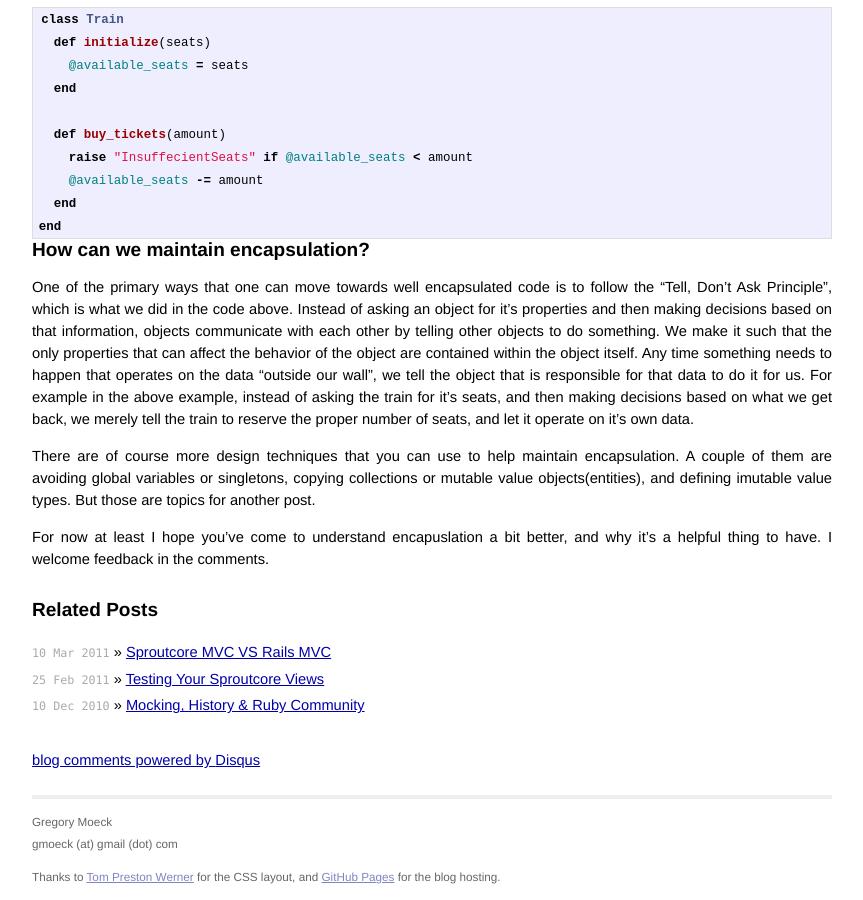
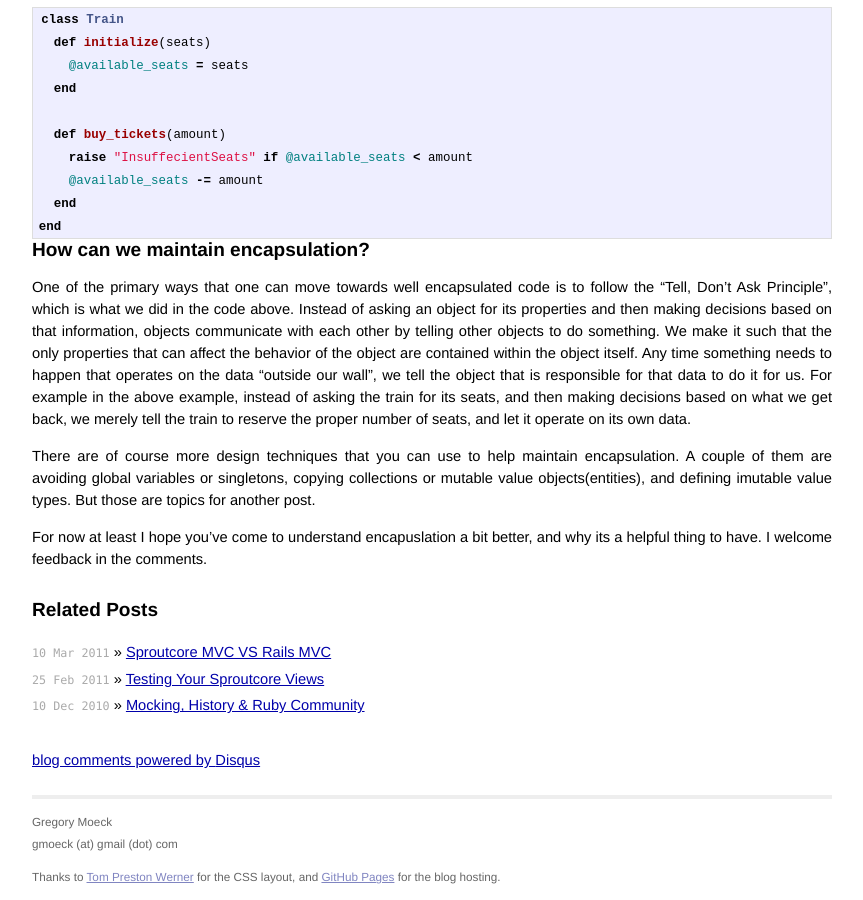
Before and after one commit to gmoeck/gmoeck.github.com, a Jekyll site: the page built from _posts/2011-09-20-why-you-should-care-about-encapsulation.md, in a window 1280 px wide and 900 px high, scrolled down 2533 px. Shown: the whole window, without its empty margins (208-1071 px from the left). Built offline with Jekyll 4.4.1, drawn with Linux system fonts in a browser that asks for light colours; Markdown is read by kramdown in place of the engine named in the settings; comment, search, counter and statistics services are not loaded; some of the changed text lies outside the part shown.

Commit message:
Fix its from it's

```diff
--- a/_posts/2010-12-10-mocks-history-and-ruby.markdown
+++ b/_posts/2010-12-10-mocks-history-and-ruby.markdown
@@ -6,18 +6,18 @@
 Recently Nick Gauthier wrote a [post](http://www.ngauthier.com/2010/12/everything-that-is-wrong-with-mocking.html) in which he critiqued how a lot of people use mocks in RSpec. Then in the comments on the post there was a good discussion with Nick, David Chelimsky and others discussing the topic. But in the course of reading through, a bigger problem jumped out at me. As a whole, we in the Ruby community are too ignorant of history and theory. So this post is not a critique per se on the mocking discussion but rather an attempt to point out a larger problem.
 
 ##Why does mocking exist?
-Mocking was first presented (publicly) at the XP 2000 conference by Tim Mackinnon, Steve Freeman and Philip Craig. You can read the original paper [here](http://connextra.com/aboutUs/mockobjects.pdf). It was developed initially as a way to do two things: (1) Test an object in isolation from it's dependencies. (2) Avoid polluting domain objects with getters so that the testing framework could check their internals.
+Mocking was first presented (publicly) at the XP 2000 conference by Tim Mackinnon, Steve Freeman and Philip Craig. You can read the original paper [here](http://connextra.com/aboutUs/mockobjects.pdf). It was developed initially as a way to do two things: (1) Test an object in isolation from its dependencies. (2) Avoid polluting domain objects with getters so that the testing framework could check their internals.
 
 However, as the description of the concept evolved, the idea of mocking objects became much more about OO-design than it was about dependencies. The "founders" clarified their usage in 2004 at OOPSLA in [this](http://www.jmock.org/oopsla2004.pdf) paper. They desired to design their systems "as a web of collaborating objects" each of which followed the [SRP](http://www.objectmentor.com/resources/articles/srp.pdf), and [the Law of Demeter](http://en.wikipedia.org/wiki/Law_of_Demeter). As such, they desired to change the behavior of the system by changing the composition of its objects - that is adding and removing instances or pluggin different combinations together - rather than writing procedural code. Therefore, they insisted on "focused objects that send commands to each other and don’t expose any way to query their state".
 
-This of course then seemed to back them into a corner, since if their objects did not expose their state, how was one to write unit tests for said objects? They proposed to "change the way we approach TDD" by focusing more on the interaction (or ["messages"](http://lists.squeakfoundation.org/pipermail/squeak-dev/1998-October/017019.html) as Alan Kay would call them) between the objects. Instead of testing the state of an object after a given operation, they proposed checking how the object communicates with it's neighbors. The unit test's goal then is to make explicit the relationship between the target object and it's environment.
+This of course then seemed to back them into a corner, since if their objects did not expose their state, how was one to write unit tests for said objects? They proposed to "change the way we approach TDD" by focusing more on the interaction (or ["messages"](http://lists.squeakfoundation.org/pipermail/squeak-dev/1998-October/017019.html) as Alan Kay would call them) between the objects. Instead of testing the state of an object after a given operation, they proposed checking how the object communicates with its neighbors. The unit test's goal then is to make explicit the relationship between the target object and its environment.
 
 Perhaps the worst decision that they made in the description of their procedure is that they originally decided to call the testing structures mock "objects". Because of the name of their proposed test structure, people thought that they were advocating designing the **objects** that the mock is representing. In fact however they were advocating that one ask what *role* that object is going to have to play, *without* specifying how one is going to implement that role. They were attempting to advocate that one mock an **idea** or a **role**, not an implementation, so that the object under testing would be forced to delegate any responsibility that was not their's.
 
 ##So then how should mocks be used?
 In the section of the RSpec book which Nick quoted, David created a mock object representing an output object which is a dependency for the codebreaker game that they were writing. The ensuing discussion then focused upon the need to specify the implementation of the standard output object, and as such making the code brittle. Nick's objection (and quite rightly) was that David was seeming to specify the implementation of the standard out object in his test.
 
-In fact though, the real problem is that David has broken the rule of "only mock types you own". What he should have done (and could easily refactor it to) is created a thin wrapper around the standard output object that speaks in the domain of the system in which he was working (notice by the way that I'm speaking in David's language from his comments, he knows this). The mock output object then would have represented *the idea* of an output object within the codebreaker domain, and it would have been acknowledging the fact that the game object should **not** be responsible for it's own output (SRP). The mock object then would be specifying not **how** the other object functioned, but **what** it must do. He then would be able to temporarily mock the output object, and once the object specifying the state of the game was green, he could write tests to specify *how* that object functions. Also, then the implementation of *how* that output object works could change without breaking the game object, and vice versa.
+In fact though, the real problem is that David has broken the rule of "only mock types you own". What he should have done (and could easily refactor it to) is created a thin wrapper around the standard output object that speaks in the domain of the system in which he was working (notice by the way that I'm speaking in David's language from his comments, he knows this). The mock output object then would have represented *the idea* of an output object within the codebreaker domain, and it would have been acknowledging the fact that the game object should **not** be responsible for its own output (SRP). The mock object then would be specifying not **how** the other object functioned, but **what** it must do. He then would be able to temporarily mock the output object, and once the object specifying the state of the game was green, he could write tests to specify *how* that object functions. Also, then the implementation of *how* that output object works could change without breaking the game object, and vice versa.
 
 ##So then what can we learn?
 I think the real thing to take away from this discussion is that we as a community need to do a better job of educating ourselves about why the tools that we use exist, and what they were intended to accomplish. The Ruby community is a great place to work in, and we really are pushing the boundaries on many fronts. However we tend to not care as much about ideas that were thought of and developed in other languages like Java. We tend to only focus on their ruby implementation, instead of understanding the ideas behind the technology. If we are going to be true craftsman, I think we also need to learn our history and theory.
--- a/_posts/2011-09-20-why-you-should-care-about-encapsulation.md
+++ b/_posts/2011-09-20-why-you-should-care-about-encapsulation.md
@@ -28,10 +28,10 @@
 between the two. For the purpose of this blog post, when I say
 encapsulation, I mean "the behavior of an object can only be affected
 through its API". Or to put it negatively, an object is not well
-encapsulated when it's behavior can be affected without calling it's
+encapsulated when its behavior can be affected without calling its
 API. Or another way to think about it is that a well encapsulated object draws
 a solid boundry or wall around itself, and ensures that all the code that
-changes it's behavior is contained within the object itself.
+changes its behavior is contained within the object itself.
 
 Consider the following example:
 
@@ -157,16 +157,16 @@
 ##How can we maintain encapsulation?
 One of the primary ways that one can move towards well encapsulated code
 is to follow the "Tell, Don't Ask Principle", which is what we did in
-the code above. Instead of asking an object for it's properties and then
+the code above. Instead of asking an object for its properties and then
 making decisions based on that information, objects communicate with
 each other by telling other objects to do something. We make it such
 that the only properties that can affect the behavior of the object are
 contained within the object itself. Any time something needs to happen
 that operates on the data "outside our wall", we tell the object that is
 responsible for that data to do it for us. For example in the above example,
-instead of asking the train for it's seats, and then making decisions
+instead of asking the train for its seats, and then making decisions
 based on what we get back, we merely tell the train to reserve the
-proper number of seats, and let it operate on it's own data.
+proper number of seats, and let it operate on its own data.
 
 There are of course more design techniques that you can use to help
 maintain encapsulation. A couple of them are avoiding global variables
@@ -174,5 +174,5 @@
 defining imutable value types. But those are topics for another post.
 
 For now at least I hope you've come to understand encapuslation a bit
-better, and why it's a helpful thing to have. I welcome feedback in the
+better, and why its a helpful thing to have. I welcome feedback in the
 comments.
```
